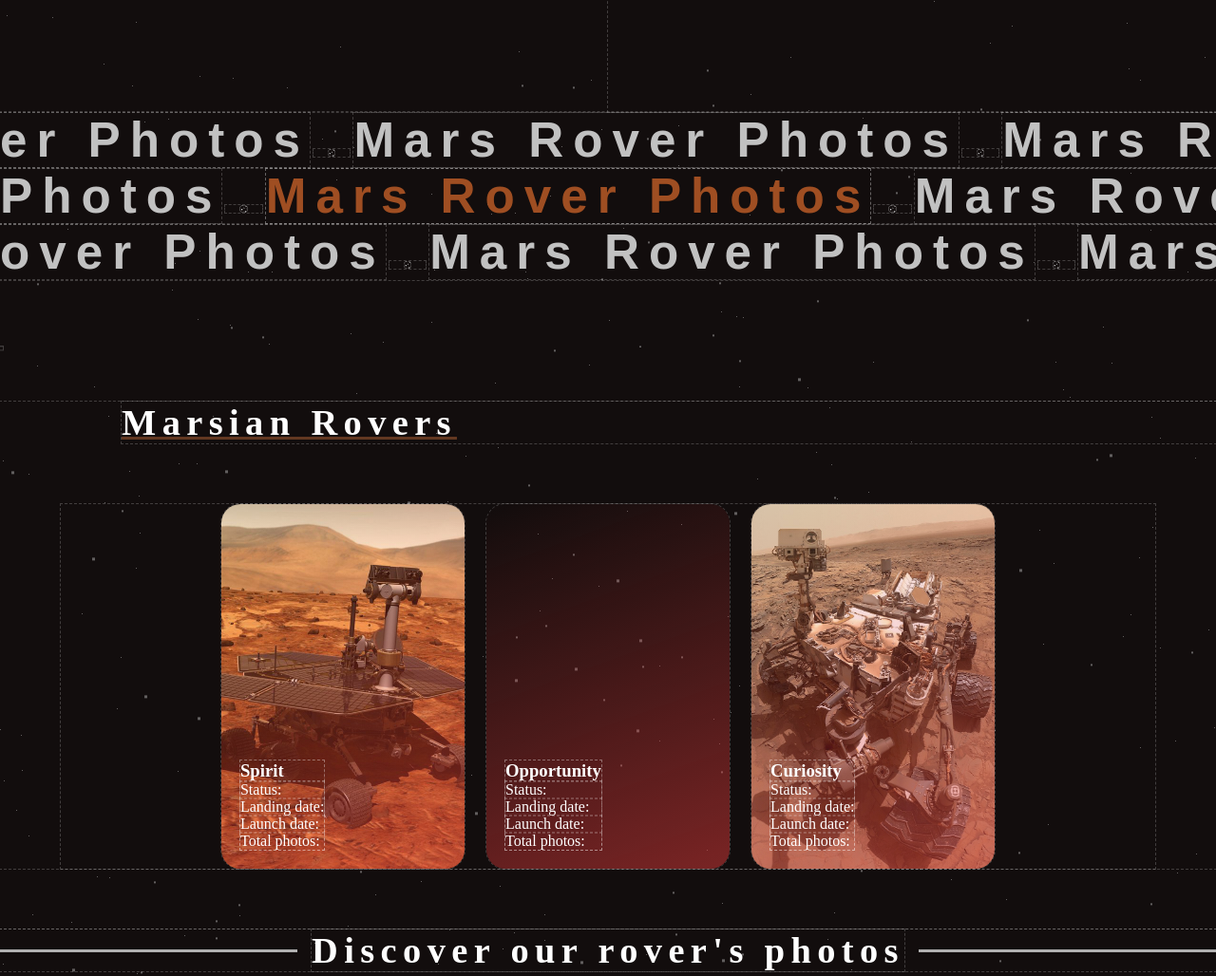
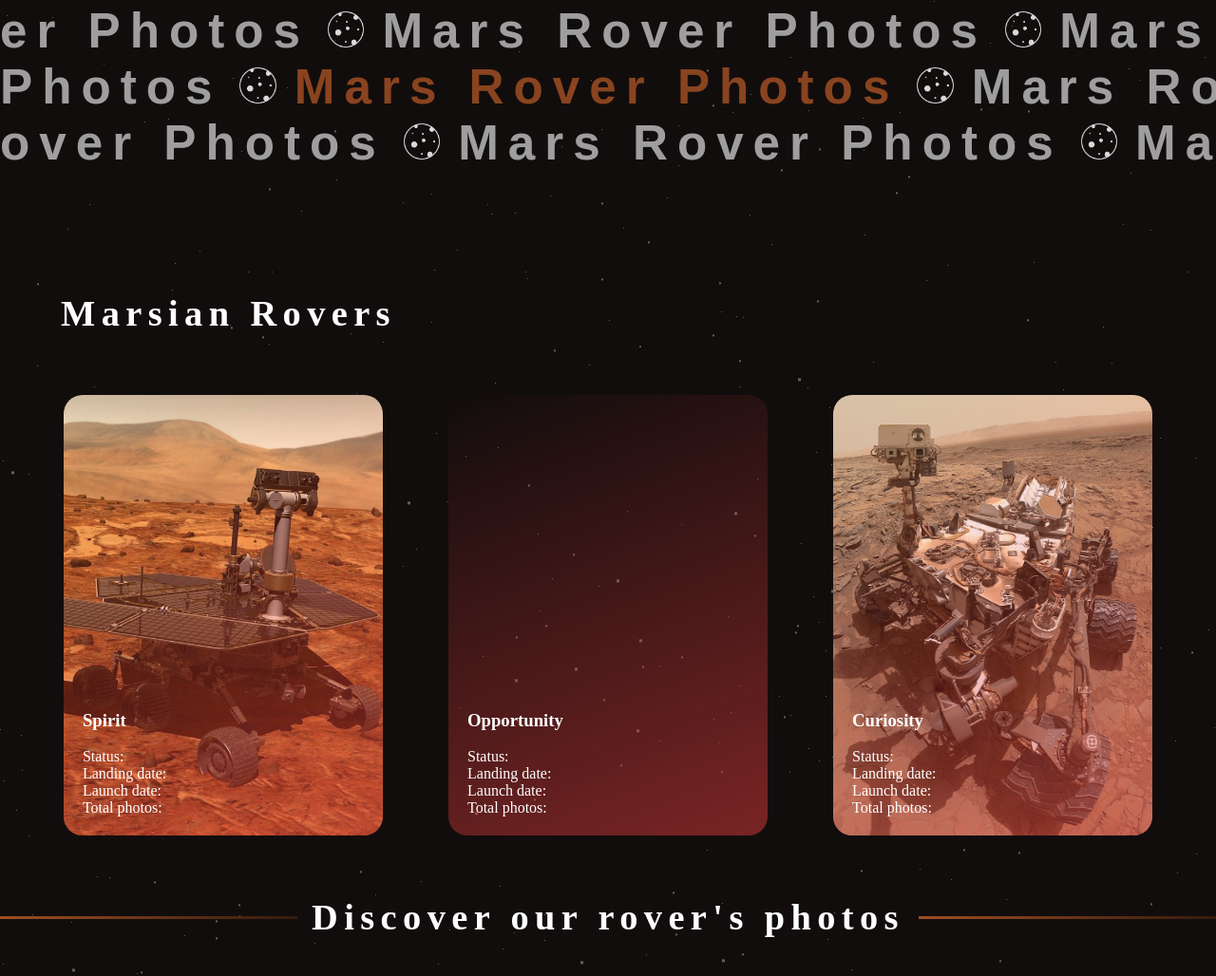
Before and after one commit to RawanTallha/CosmicLens, a plain HTML site: page index.html in a window 1280 px wide. Shown: the part 1568-2596 px from the top of the page at 95% size. Drawn offline with Linux system fonts and the light colour scheme; a web font is replaced by a local one.

Commit message:
Front is done

```diff
--- a/index.html
+++ b/index.html
@@ -70,6 +70,7 @@
         </div>
     </section>
 
+    <div class="pattern-divider">
         <div class="pattern">
             <span class="pattern-text">er Photos</span>
             <img src="assets/planet-pattern.png" class="pattern-photo" alt="pattern" />
@@ -92,6 +93,7 @@
             <span class="pattern-text">Mars Rover Photos</span>
             <img src="assets/planet-pattern.png" class="pattern-photo" alt="pattern" />
             <span class="pattern-text">Mars Rover Photos</span>
+        </div>
     </div>
 
     <section class="mars-rovers">
--- a/styles.css
+++ b/styles.css
@@ -9,10 +9,7 @@ body {
 
 /* FOR DEBUGGING PURPOSES */
 * {
-    outline: 1px dashed rgba(255, 255, 255, 0.2);
-    margin: 0;
-    padding: 0;
-    box-sizing: border-box;
+    /* outline: 1px dashed rgba(255, 255, 255, 0.2); */
   }
 
 
@@ -48,13 +45,12 @@ nav a.split:hover {
 /* HOME SECTION */
 
 .home-card {
-    position: relative;
-    width: 100%;
-    height: 100vh;
-    /* overflow: hidden; */
-    margin-top: 3vw;
-    margin-bottom: 0;
 
+    min-height: 100vh;
+    display: flex;
+    flex-direction: column;
+    justify-content: center;
+    margin-bottom: 5%;
 }
 
 .home-card p {
@@ -126,9 +122,9 @@ h1 {
     display: grid;
     grid-template-columns: 1fr 1fr;
     width: 100%;
-    height: 100vh;
-    margin-top: 0;
-    padding-top: 0;
+    /* height: ; */
+    margin-bottom: 0;
+    padding-bottom: 0;
 }
 
 .about-mars-info {
@@ -154,6 +150,10 @@ h1 {
 }
 
 /* PATTERN */
+.pattern-divider {
+    margin: 10% 0 10% 0;
+}
+
 .pattern {
     display: block;
     align-items: center;
@@ -164,7 +164,7 @@ h1 {
 
 .pattern-text {
     font-size: 4vw;
-    color: rgba(211, 211, 211, 0.911);
+    color: rgba(211, 211, 211, 0.734);
     position: relative;
     font-family: 'Bai Jamjuree', sans-serif;
     letter-spacing: 10px;
@@ -180,28 +180,21 @@ h1 {
 .pattern-text em {
     font-style: normal;
     /* #9f4e22, #351b0d */
-    color: #9f4e22;
+    color: #9f4e22d8;
 }
 
 /* MARS ROVERS SECTION */
-.mars-rovers {
-    /* margin-top: 10%; */
-    /* width: 100%;
-    height: 100vh; */
-    /* margin: 2%; */
-}
-
 .mars-rovers h1 {
     letter-spacing: 0.5vw;
-    text-decoration: underline;
-    text-decoration-color: #633821;
-    margin: 10% 0 5% 10%;
+    /* text-decoration: underline; */
+    /* text-decoration-color: #633821; */
+    margin-left: 5%;
     /* text-align: center; */
 }
 
 .rover-cards {
     display: flex;
-    gap: 2%;
+    gap: 6%;
     margin: 5%;
     justify-content: center;
 }
@@ -258,7 +251,12 @@ h1 {
     content: "";
     flex: 1;
     height: 3px;
-    background-color: rgba(211, 211, 211, 0.826);
+    /* background-color: rgba(211, 211, 211, 0.826); */
+    content: "";
+    flex: 1;
+    height: 3px;
+    background-image: linear-gradient(to right, #9f4e22, #351b0d);
+    -webkit-background-image: -webkit-linear-gradient(left, #9f4e22, #351b0d);
 }
 
 .mars-photos-header h1 {
@@ -304,5 +302,4 @@ h1 {
 .circle-btn:hover {
     background-color: rgba(157, 157, 157, 0.304);
     border: 4px solid white;
-
 }
```
Lines whose indentation alone changed are shown as unchanged.
